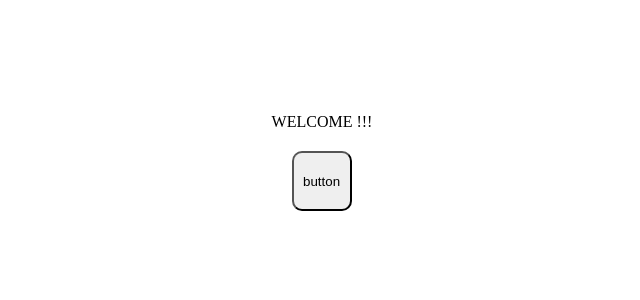
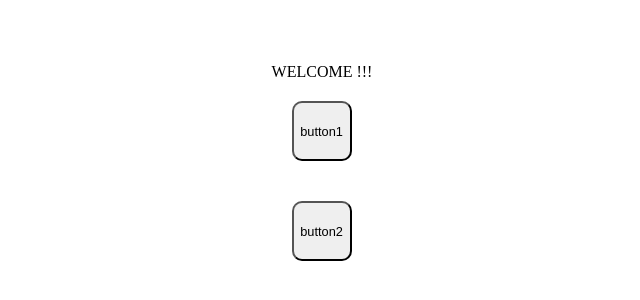
Before and after one commit to Anthcode/FramerPlayground, a React (Create React App) app: page / in a window 1280 px wide. Shown: the part 228-528 px from the top of the page, without its empty margins (318-958 px from the left). Built offline with nearby package versions, Linux system fonts and the light colour scheme.

Commit message:
2 files modified

```diff
--- a/src/App.js
+++ b/src/App.js
@@ -19,8 +19,8 @@ export default function App() {
       </motion.div>
 
       <motion.button
-        initial={{ x: '-100vw' }}
-        animate={{ x: 0 }}
+        initial={{ x: '-100vw', opacity:0 }}
+        animate={{ x: 0 , opacity: 1}}
         transition={spring}
         whileHover={{
           scale: 1.05,
@@ -29,7 +29,21 @@ export default function App() {
           scale: 0.8,
         }}
       >
-        button
+        button1
+      </motion.button>
+      <div></div>
+      <motion.button
+        initial={{ x: '100vw', opacity:0 }}
+        animate={{ x: 0 , opacity: 1}}
+        transition={spring}
+        whileHover={{
+          scale: 1.05,
+        }}
+        whileTap={{
+          scale: 0.8,
+        }}
+      >
+        button2
       </motion.button>
     </div>
   );
--- a/src/style.css
+++ b/src/style.css
@@ -18,4 +18,5 @@ button {
   height: 60px;
   border-radius: 10px;
   margin: 20px;
+  font-size: .8em;
 }
```
